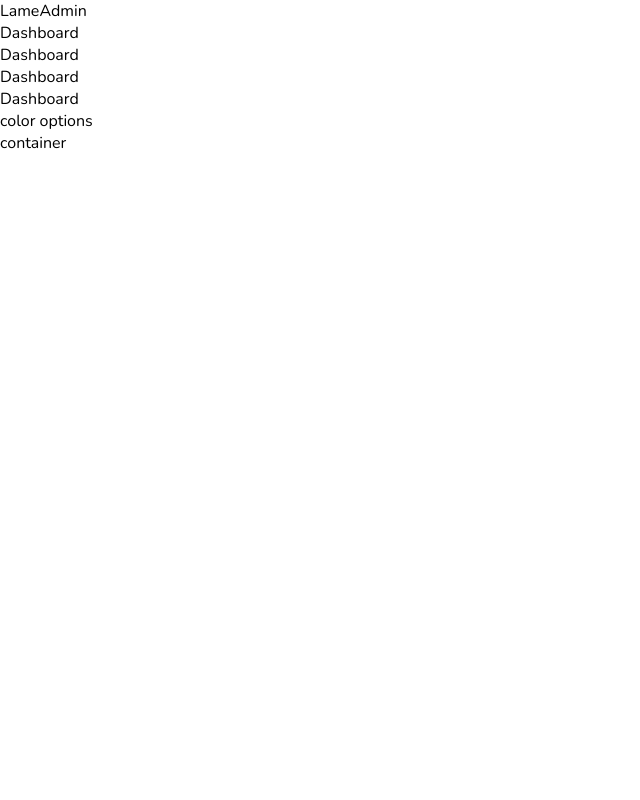
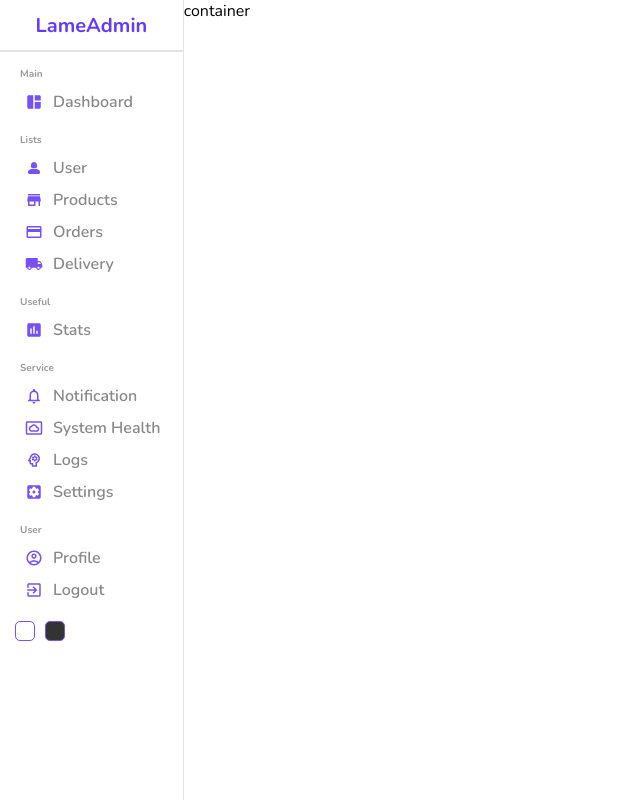
Before and after one commit to n4vn337/LameAdmin, a React (Vite) app: page / in a window 1280 px wide. Shown: the whole page, without its empty margins (0-640 px from the left). Built offline with nearby package versions, Linux system fonts and the light colour scheme.

Commit message:
navbar design

```diff
--- a/package.json
+++ b/package.json
@@ -10,6 +10,10 @@
     "preview": "vite preview"
   },
   "dependencies": {
+    "@emotion/react": "^11.11.3",
+    "@emotion/styled": "^11.11.0",
+    "@mui/icons-material": "^5.15.5",
+    "@mui/material": "^5.15.5",
     "react": "^18.2.0",
     "react-dom": "^18.2.0",
     "react-router-dom": "^6.21.3",
--- a/src/components/Sidebar.jsx
+++ b/src/components/Sidebar.jsx
@@ -1,4 +1,18 @@
 import "./sidebar.scss";
+import SpaceDashboardIcon from "@mui/icons-material/SpaceDashboard";
+import Person2RoundedIcon from "@mui/icons-material/Person2Rounded";
+// import ShoppingCartRoundedIcon from "@mui/icons-material/ShoppingCartRounded";
+
+import LocalShippingIcon from "@mui/icons-material/LocalShipping";
+import CreditCardIcon from "@mui/icons-material/CreditCard";
+import StoreIcon from "@mui/icons-material/Store";
+import InsertChartIcon from "@mui/icons-material/InsertChart";
+import SettingsApplicationsIcon from "@mui/icons-material/SettingsApplications";
+import ExitToAppIcon from "@mui/icons-material/ExitToApp";
+import NotificationsNoneIcon from "@mui/icons-material/NotificationsNone";
+import SettingsSystemDaydreamOutlinedIcon from "@mui/icons-material/SettingsSystemDaydreamOutlined";
+import PsychologyOutlinedIcon from "@mui/icons-material/PsychologyOutlined";
+import AccountCircleOutlinedIcon from "@mui/icons-material/AccountCircleOutlined";
 
 export const Sidebar = () => {
   return (
@@ -6,23 +20,69 @@
       <div className="top">
         <span className="logo">LameAdmin</span>
       </div>
+      <hr />
       <div className="center">
         <ul>
+          <p className="title">Main</p>
           <li>
+            <SpaceDashboardIcon className="icon" />
             <span>Dashboard</span>
           </li>
+          <p className="title">Lists</p>
           <li>
-            <span>Dashboard</span>
+            <Person2RoundedIcon className="icon" />
+            <span>User</span>
           </li>
           <li>
-            <span>Dashboard</span>
+            <StoreIcon className="icon" />
+            <span>Products</span>
           </li>
           <li>
-            <span>Dashboard</span>
+            <CreditCardIcon className="icon" />
+            <span>Orders</span>
+          </li>
+          <li>
+            <LocalShippingIcon className="icon" />
+            <span>Delivery</span>
+          </li>
+          <p className="title">Useful</p>
+          <li>
+            <InsertChartIcon className="icon" />
+            <span>Stats</span>
+          </li>
+          <p className="title">Service</p>
+          <li>
+            <NotificationsNoneIcon className="icon" />
+            <span>Notification</span>
+          </li>
+          <li>
+            <SettingsSystemDaydreamOutlinedIcon className="icon" />
+            <span>System Health</span>
+          </li>
+          <li>
+            <PsychologyOutlinedIcon className="icon" />
+            <span>Logs</span>
+          </li>
+          <li>
+            <SettingsApplicationsIcon className="icon" />
+            <span>Settings</span>
+          </li>
+          <p className="title">User</p>
+          <li>
+            <AccountCircleOutlinedIcon className="icon" />
+            <span>Profile</span>
+          </li>
+          <li>
+            <ExitToAppIcon className="icon" />
+            <span>Logout</span>
           </li>
         </ul>
       </div>
-      <div className="bottom">color options</div>
+      <div className="bottom">
+        <div className="colorOption"></div>
+        <div className="colorOption"></div>
+        {/* <div className="colorOption"></div> */}
+      </div>
     </div>
   );
 };
--- a/src/components/sidebar.scss
+++ b/src/components/sidebar.scss
@@ -0,0 +1,88 @@
+.sidebar {
+  // background-color: lightcoral;
+  flex: 1;
+  border-right: 0.5px solid rgb(228, 226, 226);
+  min-height: 100vh;
+  background-color: white;
+
+  .top {
+    height: 50px;
+    display: flex;
+    align-items: center;
+    justify-content: center;
+
+    .logo {
+      font-size: 20px;
+      font-weight: bold;
+      color: #6439ff;
+    }
+  }
+  hr {
+    height: 0;
+    border: 0.5px solid rgb(228, 226, 226);
+  }
+
+  .center {
+    padding-left: 20px;
+
+    ul {
+      list-style-type: none;
+
+      .title {
+        font-size: 10px;
+        font-weight: bold;
+        color: #999;
+        margin-top: 15px;
+        margin-bottom: 5px;
+      }
+
+      li {
+        display: flex;
+        align-items: center;
+        // justify-items: center;
+        padding: 5px;
+        cursor: pointer;
+
+        &:hover {
+          background-color: #d0c9ea;
+        }
+
+        .icon {
+          font-size: 18px;
+          color: #7451f8;
+        }
+
+        span {
+          font-style: 13px;
+          font-weight: 600;
+          color: #888;
+          margin-left: 10px;
+        }
+      }
+    }
+  }
+  .bottom {
+    display: flex;
+    align-items: center;
+    margin: 10px;
+
+    .colorOption {
+      width: 20px;
+      height: 20px;
+      border-radius: 5px;
+      border: 1px solid #7451f8;
+      cursor: pointer;
+      margin: 5px;
+
+      &:nth-child(1) {
+        background-color: white;
+      }
+      &:nth-child(2) {
+        background-color: #333;
+      }
+      // &:nth-child(3) {
+      //   background-color: darkblue;
+      // }
+    }
+  }
+}
--- a/src/pages/home.scss
+++ b/src/pages/home.scss
@@ -5,3 +5,11 @@
 //     color: white;
 //   }
 // }
+
+.home {
+  display: flex;
+  .homeContainer {
+    // background-color: lightblue;
+    flex: 6;
+  }
+}
```
Also changed, not shown: 2 other files (tests, documents, lock files or other folders).
